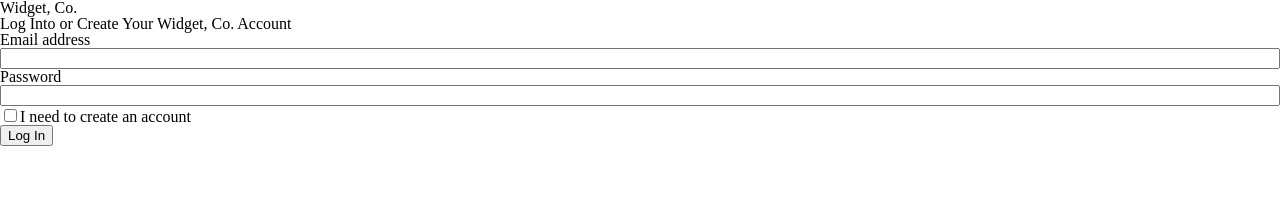
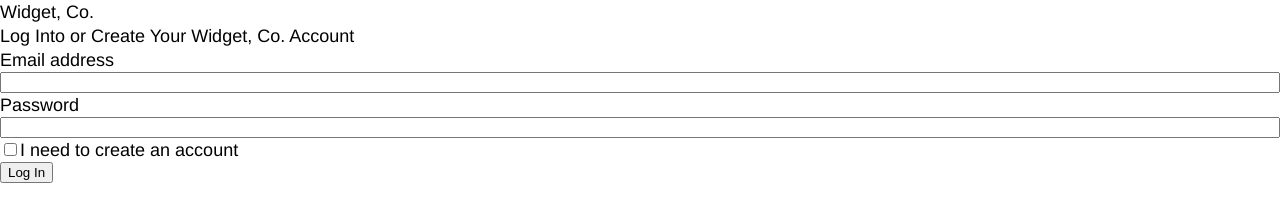
Before and after one commit to hci-2022/08-forms-and-questions, a plain HTML site: page index.html in a window 1280 px wide. Drawn offline with Linux system fonts and the light colour scheme.

Commit message:
Add basic 18/24 typographic grid

```diff
--- a/assets/css/screen.css
+++ b/assets/css/screen.css
@@ -11,6 +11,12 @@
 /* Base Styles */
 * {
   box-sizing: border-box;
+}
+
+html {
+  font-family: "Helvetica Neue", Helvetica, Arial, sans-serif;
+  font-size: 18px;
+  line-height: 24px;
 }
 
 /* Acccessibility */
```
